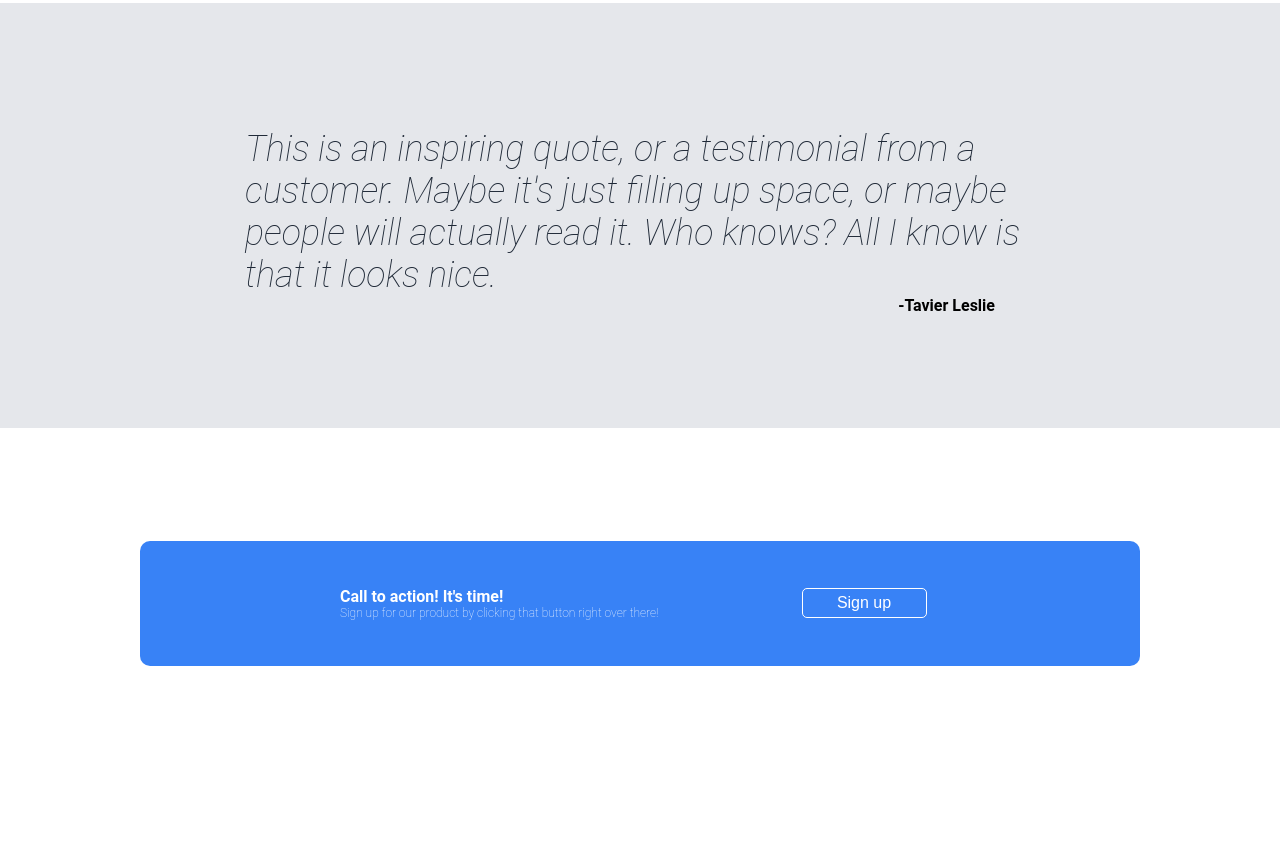
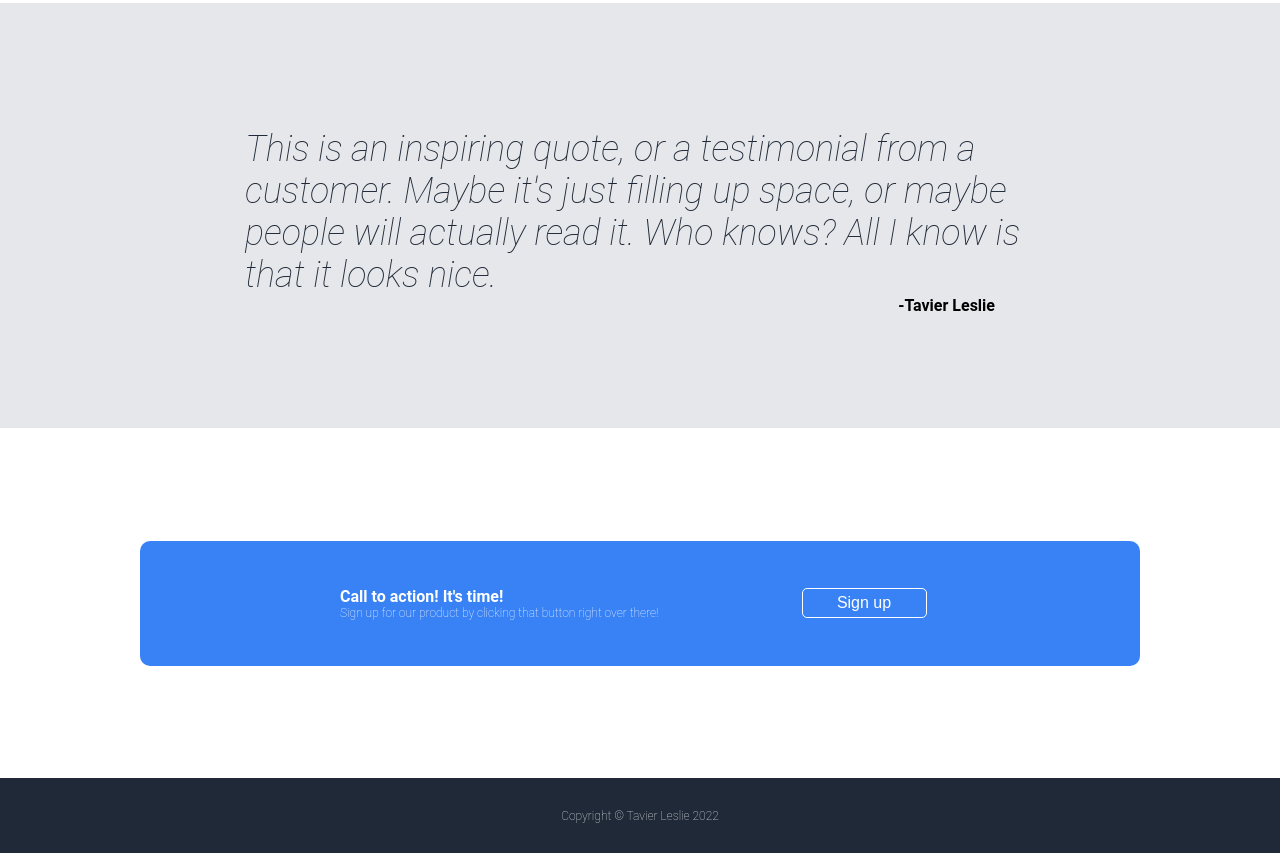
Before and after one commit to TLeslie21/odin-landing-page, a plain HTML site: page index.html in a window 1280 px wide. Shown: the part 921-1774 px from the top of the page. Before the commit the page ends 1699 px from the top, so only its background shows below. Drawn offline with Linux system fonts and the light colour scheme.

Commit message:
finish styling footer. all done.

```diff
--- a/index.html
+++ b/index.html
@@ -84,6 +84,10 @@
             </div>
         </div>
     </div>
+    <div class="footer">
+        <p class="copyright">
+            Copyright © Tavier Leslie 2022
+        </p>
     </div>
 </body>
 
--- a/style.css
+++ b/style.css
@@ -150,3 +150,15 @@ button.second-button {
     padding-left: 100px;
     width: 500px;
 }
+.footer {
+    display: flex;
+    background: #1F2937;
+    height: 75px;
+    align-items: center;
+    justify-content: center;
+}
+.copyright {
+    color: #E5E7EB;
+    font-size: 12px;
+    font-weight: 100;
+}
```
